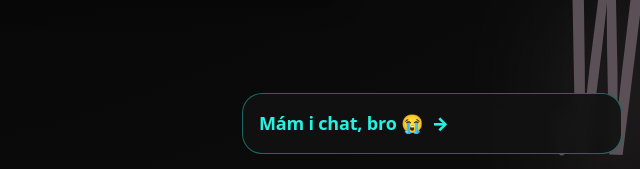
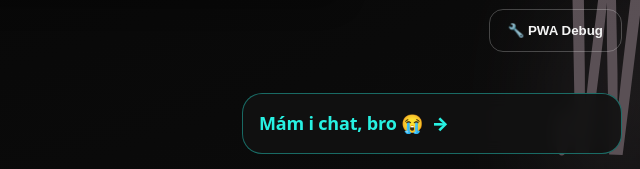
Before and after one commit to Noah-eu/ty-vole-wtf, a website: page public/index.html in a window 1280 px wide. Shown: the part 628-797 px from the top of the page, 640-1280 px from the left. Drawn offline with nearby package versions, Linux system fonts and the light colour scheme.

Commit message:
fix(pwa): add debug logging and race condition fix for install button
- Added console.log debugging for beforeinstallprompt events
- Fixed race condition: wait for DOM if readyState is 'loading'
- Added PWA debug button (shows on localhost or ?debug param)
- Made deferredPrompt globally accessible for debugging
- Better error logging when button not found in DOM

```diff
--- a/public/index.html
+++ b/public/index.html
@@ -390,6 +390,23 @@
   <button id="install-app" style="display:none" class="btn btn-tertiary" aria-label="Nainstalovat aplikaci">
     📲 Nainstalovat appku
   </button>
+
+  <!-- Debug: Force show button for testing (remove in production) -->
+  <button id="pwa-debug" style="display:none;position:fixed;bottom:120px;right:18px;z-index:10" class="btn btn-tertiary" onclick="
+    const btn = document.getElementById('install-app');
+    const sw = navigator.serviceWorker;
+    const manifest = document.querySelector('link[rel=manifest]');
+    console.log('=== PWA Debug Info ===');
+    console.log('Install button exists:', !!btn);
+    console.log('Install button display:', btn?.style.display);
+    console.log('ServiceWorker supported:', 'serviceWorker' in navigator);
+    console.log('ServiceWorker controller:', sw?.controller);
+    sw?.getRegistration().then(r => console.log('SW registration:', r));
+    console.log('Manifest link:', manifest?.href);
+    console.log('HTTPS:', location.protocol === 'https:');
+    console.log('beforeinstallprompt fired:', window.deferredPrompt !== undefined);
+    if(btn) btn.style.display = 'inline-flex';
+  ">🔧 PWA Debug</button>
 
   <div class="cta footer-cta">
     <a href="/chat.html">Mám i chat, bro 😭 <span class="arrow">→</span></a>
@@ -1377,13 +1394,30 @@ if ('serviceWorker' in navigator) {
 let deferredPrompt = null;
 
 window.addEventListener('beforeinstallprompt', (e) => {
+  console.log('[PWA] beforeinstallprompt event fired');
   e.preventDefault();
   deferredPrompt = e;
-  const btn = document.getElementById('install-app');
-  if (btn) btn.style.display = 'inline-flex';
+
+  // Show button immediately if DOM ready, otherwise wait
+  const showButton = () => {
+    const btn = document.getElementById('install-app');
+    if (btn) {
+      console.log('[PWA] Showing install button');
+      btn.style.display = 'inline-flex';
+    } else {
+      console.warn('[PWA] Install button not found in DOM');
+    }
+  };
+
+  if (document.readyState === 'loading') {
+    document.addEventListener('DOMContentLoaded', showButton);
+  } else {
+    showButton();
+  }
 });
 
 window.addEventListener('appinstalled', () => {
+  console.log('[PWA] App installed');
   const btn = document.getElementById('install-app');
   if (btn) btn.style.display = 'none';
   deferredPrompt = null;
@@ -1399,10 +1433,15 @@ document.addEventListener('DOMContentLoaded', () => {
   const btn = document.getElementById('install-app');
   if (btn) {
     btn.addEventListener('click', async () => {
-      if (!deferredPrompt) return;
-
+      if (!deferredPrompt) {
+        console.warn('[PWA] No deferred prompt available');
+        return;
+      }
+
+      console.log('[PWA] Showing install prompt');
       deferredPrompt.prompt();
       const { outcome } = await deferredPrompt.userChoice;
+      console.log('[PWA] User choice:', outcome);
 
       // Track install prompt outcome
       if (window.analytics && window.analytics.trackEvent) {
@@ -1412,7 +1451,27 @@ document.addEventListener('DOMContentLoaded', () => {
       deferredPrompt = null;
       btn.style.display = 'none';
     });
-  }
+
+    console.log('[PWA] Install button click handler attached');
+  } else {
+    console.warn('[PWA] Install button not found during DOMContentLoaded');
+  }
+
+  // Show debug button in dev mode
+  if (location.hostname === 'localhost' || location.search.includes('debug')) {
+    const debugBtn = document.getElementById('pwa-debug');
+    if (debugBtn) debugBtn.style.display = 'inline-flex';
+  }
+
+  // Global deferredPrompt access for debugging
+  window.deferredPrompt = deferredPrompt;
+
+  // Log initial PWA state
+  console.log('[PWA] Initial state:', {
+    sw: 'serviceWorker' in navigator,
+    https: location.protocol === 'https:',
+    installButton: !!document.getElementById('install-app')
+  });
 });
 </script>
 
```
